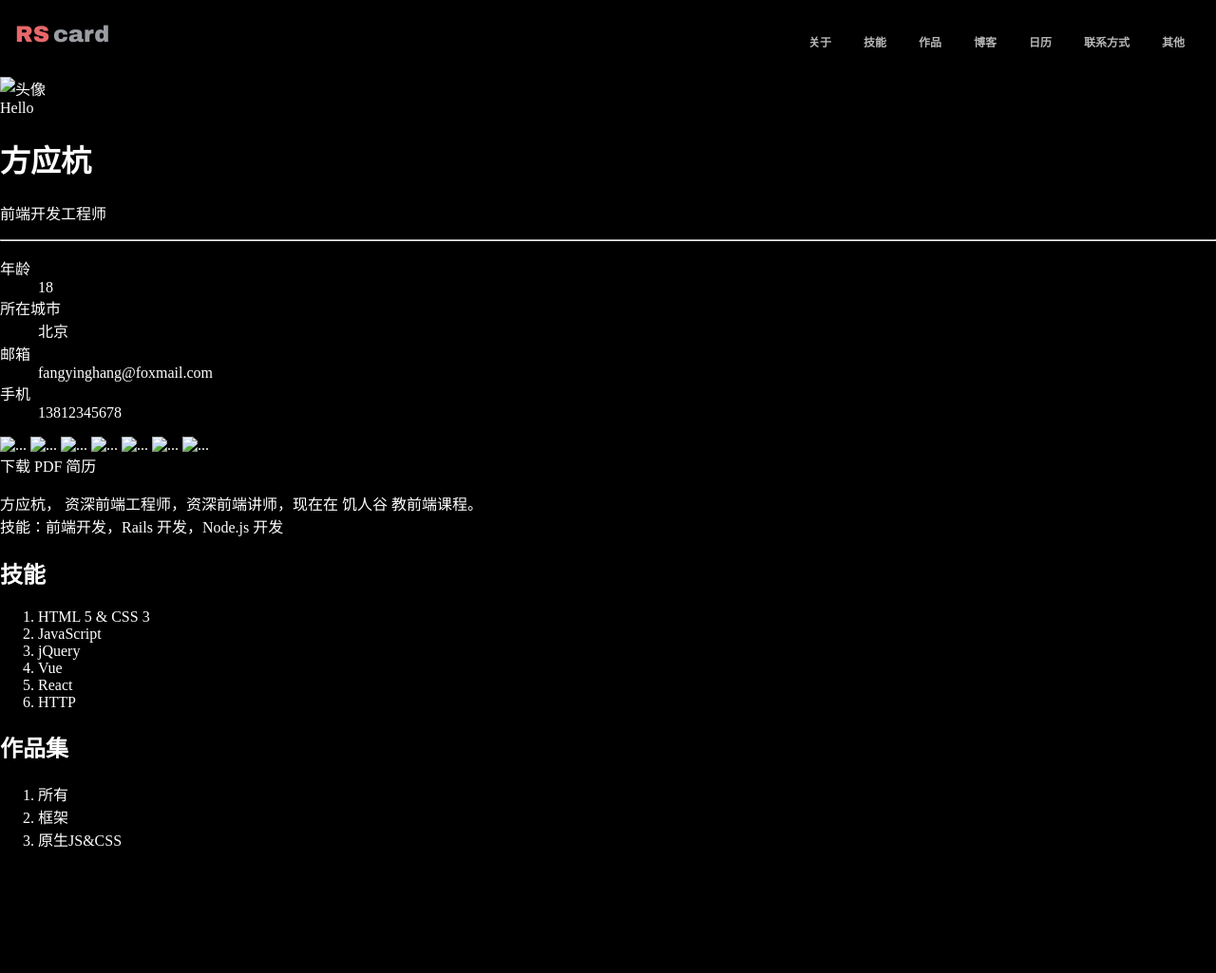
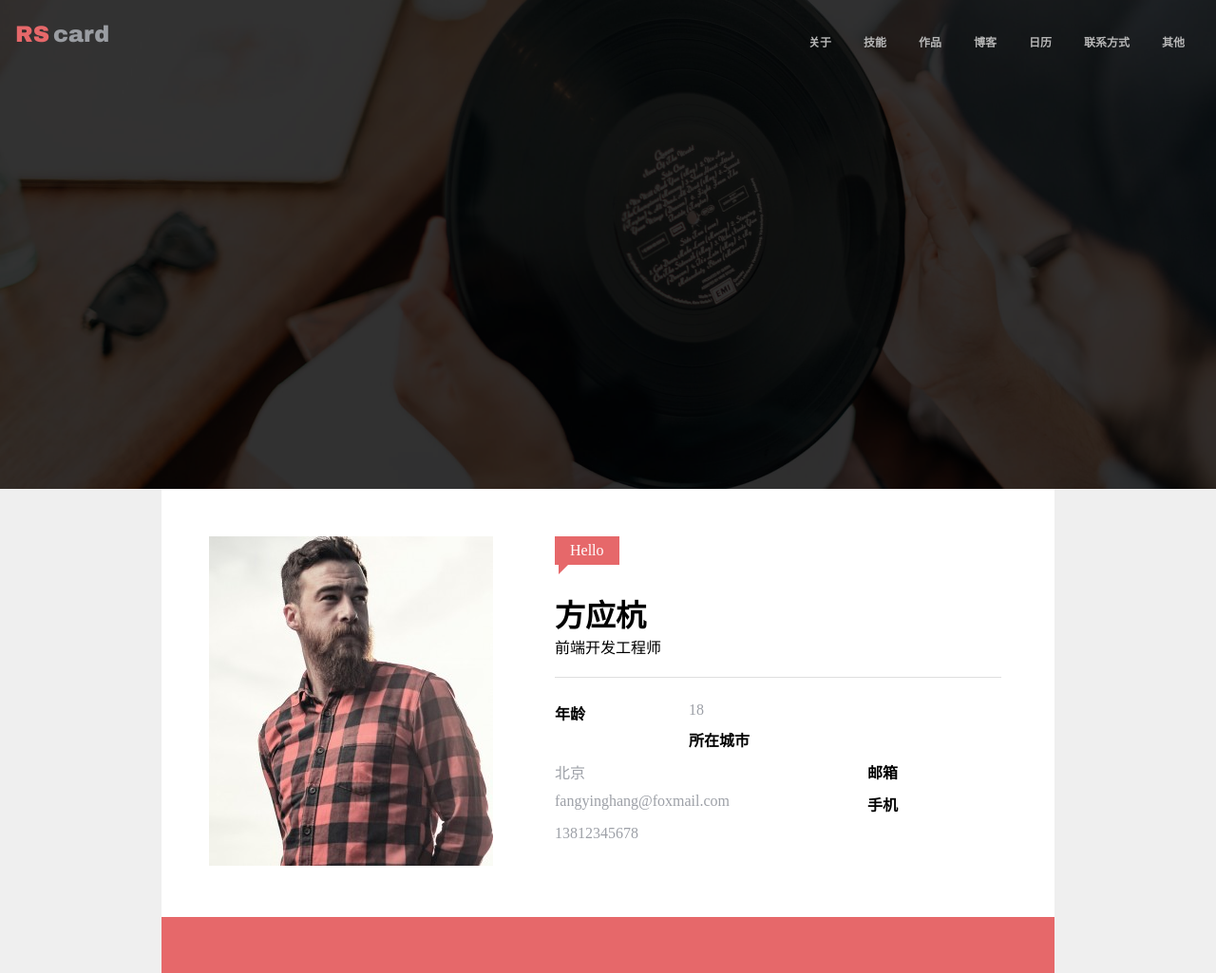
Before and after one commit to huaqhuaq/resume, a plain HTML site: page index.html in a window 1280 px wide. Shown: the top 1025 px of the page at 95% size. Before the commit the page ends 912 px from the top, so only its background shows below. Drawn offline with Linux system fonts and the light colour scheme.

Commit message:
userCard

```diff
--- a/a.css
+++ b/a.css
@@ -1,20 +1,35 @@
 body{
   margin: 0;
-  background: black;
-  color: white;
+  background: #efefef;
 }
 a{
   text-decoration: none;
   color: inherit;
+}
+*{
+  margin: 0;
+  padding: 0;
+}
+hr{
+  height: 0;
+  border: none;
+  border-top: 1px solid #dedede;
 }
 .clearfix::after{
   content: '';
   display: block;
   clear: both;
 }
-/*上面不要看*/
+
 .topNavBar {
-  padding: 20px 16px;
+  padding: 20px 0;
+  position: fixed;
+  left: 0;
+  top: 0;
+  width: 100%;
+}
+.topNavBar-inner{
+  padding: 0 16px;
 }
 .topNavBar .logo {
   font-size: 24px;
@@ -30,20 +45,20 @@ a{
   color: #9A9DA2;
 }
 
-.topNavBar > nav {
+.topNavBar nav {
   padding-top: 7px;
 }
-.topNavBar > nav > ul{
+.topNavBar nav > ul{
   list-style: none;
   padding: 0;
   margin: 0;
 }
-.topNavBar > nav > ul > li{
+.topNavBar nav > ul > li{
   float: left;
   margin-left: 17px;
   margin-right: 17px;
 }
-.topNavBar > nav > ul > li > a{
+.topNavBar nav > ul > li > a{
   font-size: 12px;
   color: #b7b7b7;
   text-decoration: none;
@@ -54,6 +69,95 @@ a{
   padding-bottom: 5px;
   display: block;
 }
-.topNavBar > nav > ul > li > a:hover{
+.topNavBar nav > ul > li > a:hover{
   border-bottom-color: #DC6465;
 }
+
+.banner{
+  height: 515px;
+  background-image: url(./img/rs-cover.jpg);
+  background-position: center center;
+  background-size: cover;
+}
+.banner .mask{
+  height: 515px;
+  background-color: rgba(0,0,0,0.8);
+}
+
+.userCard{
+  max-width: 940px;
+  margin-left: auto;
+  margin-right: auto;
+  background: #fff;
+}
+.userCard .welcome{
+  background-color: #e6686a;
+  color: #fff;
+  display: inline-block;
+  padding: 4px 16px;
+  line-height: 22px;
+  position: relative;
+  margin-bottom: 10px;
+}
+.userCard .welcome .triangle{
+  display: block;
+  border: 10px solid transparent;
+  width: 0px;
+  border-left-color: #e6686a;
+  border-top-width: 0px;
+  position: absolute;
+  left: 4px;
+  top: 100%;
+}
+.userCard .picture{
+  float: left;
+}
+.userCard .text{
+  float: left;
+  margin-left: 65px;
+  width: 470px;
+}
+.userCard .text h1{
+  margin-top: 18px;
+}
+.userCard .text hr{
+  margin: 20px 0;
+}
+.userCard .pictureAndText{
+  padding: 50px;
+}
+.userCard dl dt,
+.userCard dl dd{
+  float: left;
+  padding: 5px 0;
+}
+.userCard dl dt{
+  width: 30%;
+  font-weight: bold;
+}
+.userCard dl dd{
+  width: 70%;
+  color: #9da0a7;
+}
+.userCard > footer.media{
+  background: #e6686a;
+  text-align: center;
+}
+.userCard > footer.media > a{
+  display: inline-block;
+  width: 30px;
+  height: 30px;
+  line-height: 40px;
+  padding: 5px;
+  border-radius: 50%;
+  margin: 16px;
+}
+.userCard > footer.media > a:hover{
+  background: #CF5D5F;
+}
+.userCard > footer.media svg{
+  width: 30px;
+  height: 30px;
+  fill: #fff;
+  vertical-align: top;
+}
--- a/index.html
+++ b/index.html
@@ -3,9 +3,19 @@
   <head>
     <title>方方的个人简历</title>
     <link rel="stylesheet" href="./a.css">
+    <script src="//at.alicdn.com/t/font_798527_q0lkqg0ojrp.js"></script>
+    <style type="text/css">
+      .icon {
+         width: 1em; height: 1em;
+         vertical-align: -0.15em;
+         fill: currentColor;
+         overflow: hidden;
+      }
+  </style>
   </head>
   <body>
     <div class="topNavBar clearfix">
+      <div class="topNavBar-inner">
         <a class="logo" href="#" alt="logo" style="float: left; ">
           <span class="rs">RS</span><span class="card">card</span>
         </a>
@@ -21,16 +31,20 @@
           </ul>
         </nav>
       </div>
-    <div class="banner" style="background-image: url(#)"></div>
+    </div>
+    <div class="banner">
+      <div class="mask"></div>
+    </div>
     <main>
-      <div class="card">
-        <div class="pictureAndText">
+      <div class="userCard">
+        <div class="pictureAndText clearfix">
           <div class="picture">
-            <img src="" alt="头像">
+            <img src="./img/avatar.jpg" width="299" height="347" alt="头像">
           </div>
           <div class="text">
-            <div class="profile">
-              <span class="welcome">Hello</span>
+            <span class="welcome">Hello
+              <span class="triangle"></span>
+            </span>
             <h1>方应杭</h1>
             <p>前端开发工程师</p>
             <hr>
@@ -46,15 +60,22 @@
             </dl>
           </div>
         </div>
-        </div>
         <footer class="media">
-          <a href="#"><img src="#" alt="..."></a>
-          <a href="#"><img src="#" alt="..."></a>
-          <a href="#"><img src="#" alt="..."></a>
-          <a href="#"><img src="#" alt="..."></a>
-          <a href="#"><img src="#" alt="..."></a>
-          <a href="#"><img src="#" alt="..."></a>
-          <a href="#"><img src="#" alt="..."></a>
+          <a href="#">
+              <svg class="icon" aria-hidden="true">
+                  <use xlink:href="#icon-github"></use>
+              </svg>
+          </a>
+          <a href="#">
+              <svg class="icon" aria-hidden="true">
+                  <use xlink:href="#icon-yanzheng-jianshu"></use>
+              </svg>
+          </a>
+          <a href="#">
+              <svg class="icon" aria-hidden="true">
+                  <use xlink:href="#icon-weibo"></use>
+              </svg>
+          </a>
         </footer>
       </div>
 
```
Also changed, not shown: img/avatar.jpg (added), img/rs-cover.jpg (added). Lines whose indentation alone changed are shown as unchanged.
